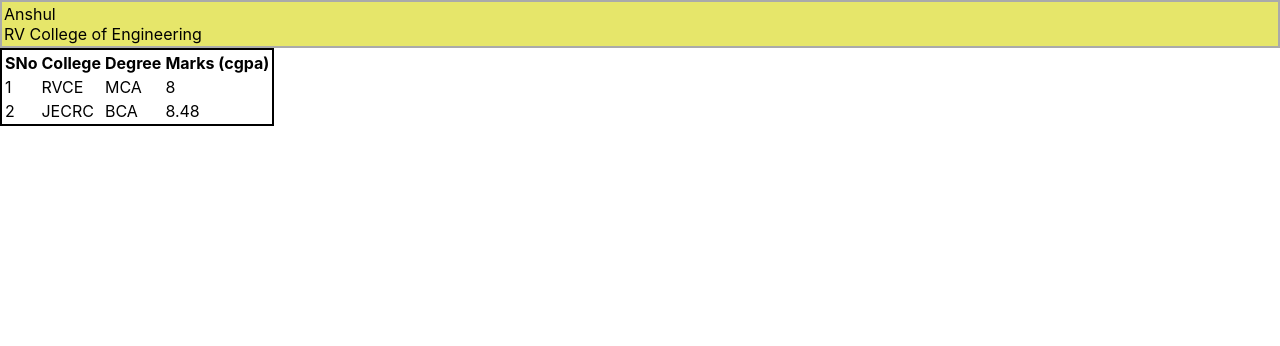
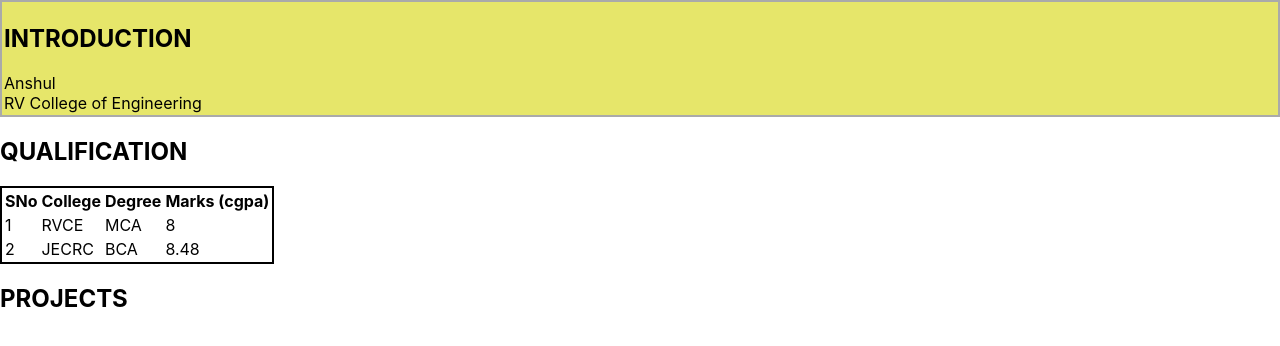
Before and after one commit to itsanshulg/REACT, a React (Create React App) app in the folder myapp2/: page / in a window 1280 px wide. Shown: the top 346 px of the page. Built offline with nearby package versions, Linux system fonts and the light colour scheme.

Commit message:
lab prog 2

```diff
--- a/myapp2/src/App.js
+++ b/myapp2/src/App.js
@@ -2,7 +2,8 @@
 import './App.css';
 import React from 'react';
 import Introduction from './components/Introduction';
-import Qualification from './components/Qualification'
+import Qualification from './components/Qualification';
+import Projects from './components/Projects'
 // import Hello from './components/Hello'
 
 class App extends React.Component {
@@ -42,6 +43,8 @@ class App extends React.Component {
         <Qualification
         qualifications={this.state.qualifications}/>
 
+        <Projects/>
+
 
       </>
     )
--- a/myapp2/src/components/Introduction.js
+++ b/myapp2/src/components/Introduction.js
@@ -3,6 +3,7 @@ import './Introduction.css';
 function Introduction(props) {
     return (
         <div className="introduction">
+            <h2>INTRODUCTION</h2>
             <div className="name">{props.name}</div>
             <div className="address">{props.address}</div>
 
--- a/myapp2/src/components/Projects.js
+++ b/myapp2/src/components/Projects.js
@@ -1 +1,14 @@
-import './Project.css';
+import React from 'react';
+import './Projects.css';
+
+const Project=(props)=>{
+    return (
+        <React.Fragment className="projects">
+            <h2>PROJECTS</h2>
+            <ul className="projects-list"></ul>
+        </React.Fragment>
+    )
+
+}
+
+export default Project;
--- a/myapp2/src/components/Qualification.js
+++ b/myapp2/src/components/Qualification.js
@@ -1,7 +1,10 @@
+import React from 'react';
 import './Qualification.css'
 
 const Qualification = (props) => {
     return (
+        <React.Fragment>
+            <h2>QUALIFICATION</h2>
             <table className="qualification">
                 <thead className="qualification-headers">
                     <tr>
@@ -24,6 +27,7 @@ const Qualification = (props) => {
                     })}
                 </tbody>
             </table>
+        </React.Fragment>
     )
 }
 
```
Lines whose indentation alone changed are shown as unchanged.
